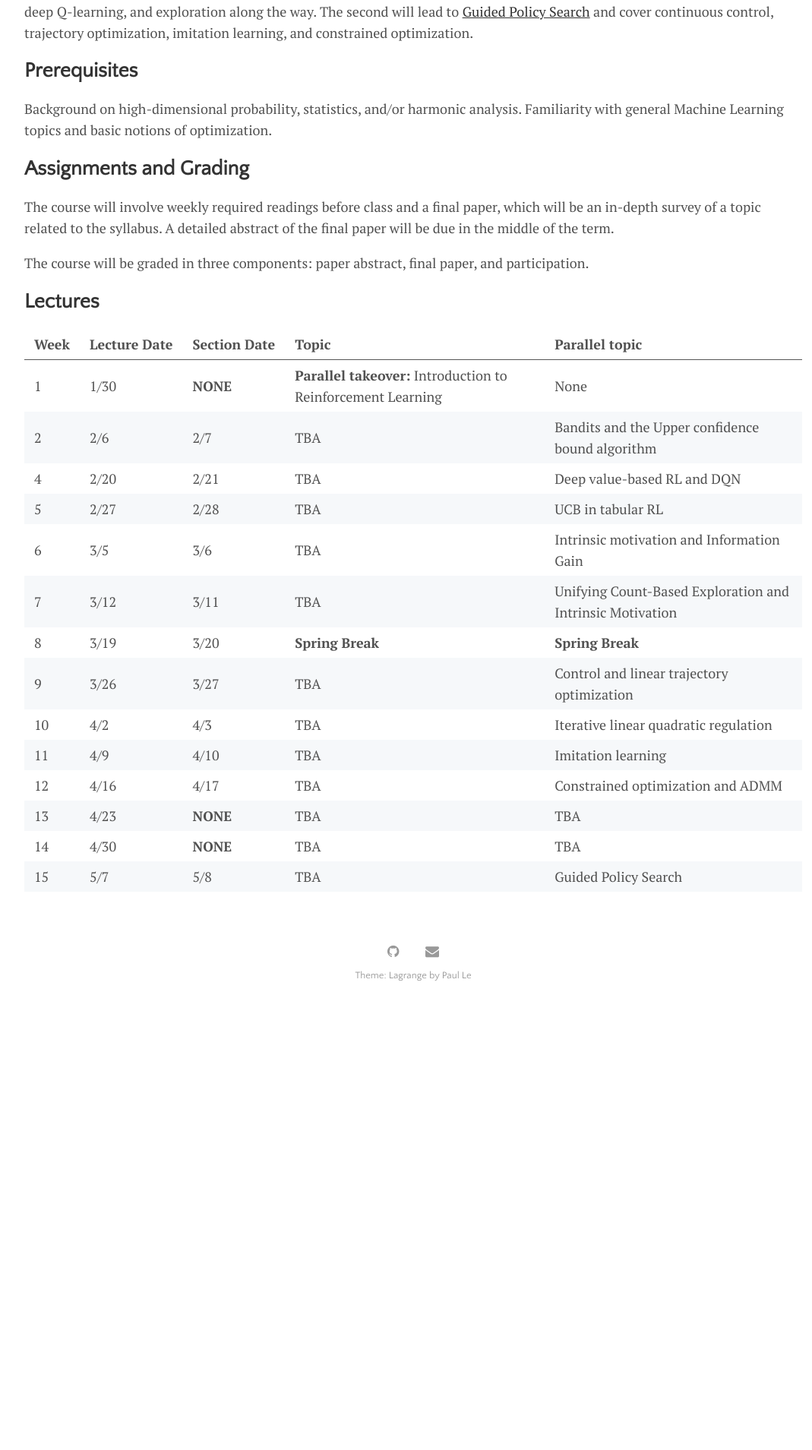
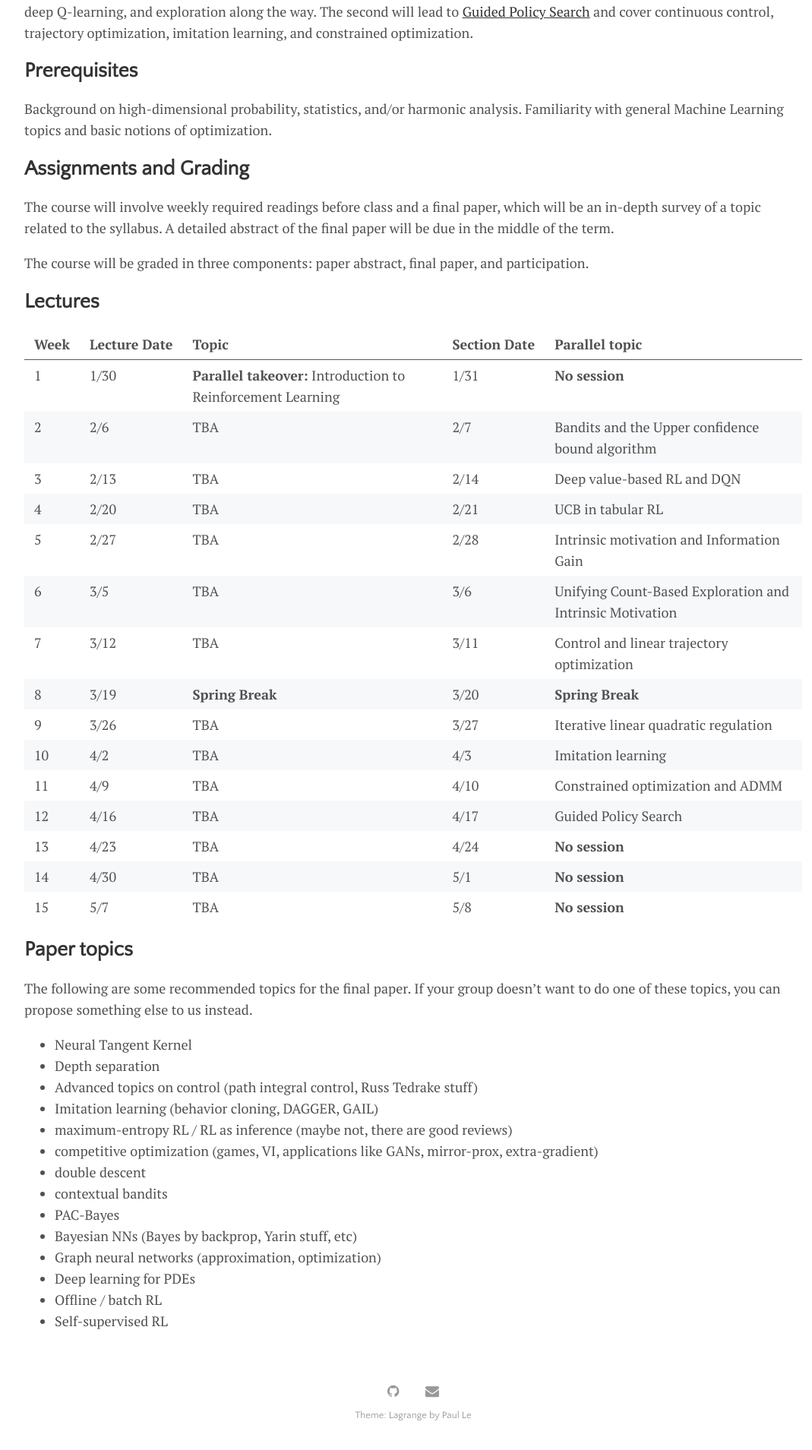
Before and after one commit to willwhitney/mathsdl-spring20, a Jekyll site: the page built from index.md, in a window 1280 px wide. Shown: the part 960-2869 px from the top of the page at 76% size, without its empty margins (96-1165 px from the left). Built offline with Jekyll 4.4.1, drawn with Linux system fonts in a browser that asks for light colours; nearby versions of some CDN libraries; before the commit the page ends 2290 px from its top, so only the background shows below that.

Commit message:
add suggested paper topics

```diff
--- a/assets/css/main.css
+++ b/assets/css/main.css
@@ -354,12 +354,12 @@ pre {
 
 
 td {
-  /* vertical-align: top; */
+  vertical-align: top;
   /* padding-right: 20px; */
 }
 
 th {
-  /* vertical-align: top; */
+  vertical-align: top;
   /* padding-right: 20px; */
   white-space: nowrap;
   text-align: left;
--- a/index.md
+++ b/index.md
@@ -12,7 +12,7 @@ Topics course Mathematics of Deep Learning, NYU, Spring 2020. CSCI-GA 3033.
 
 * (**optional**) Parallel Curriculum sessions: Fridays 11am-12:15pm in CIWW 102.
 
-* Piazza: [sign up here](piazza.com/nyu/spring2020/csciga3033)
+* Piazza: [sign up here](http://piazza.com/nyu/spring2020/csciga3033)
 
 
 ## Instructors
@@ -65,21 +65,40 @@ The course will be graded in three components: paper abstract, final paper, and
 
 ## Lectures
 
+| Week        | Lecture Date |  Topic       |  Section Date       | Parallel topic                     |
+| ---------------|----------------| ------------|---------------------------|
+| 1 | 1/30 | **Parallel takeover:** Introduction to Reinforcement Learning | 1/31 | **No session**  |
+| 2 | 2/6  | TBA  | 2/7  |  Bandits and the Upper confidence bound algorithm  |
+| 3 | 2/13  | TBA  | 2/14  |  Deep value-based RL and DQN  |
+| 4 | 2/20  | TBA | 2/21  |  UCB in tabular RL  |
+| 5 | 2/27  | TBA | 2/28  |  Intrinsic motivation and Information Gain  |
+| 6 | 3/5  | TBA | 3/6  |  Unifying Count-Based Exploration and Intrinsic Motivation  |
+| 7 | 3/12  | TBA | 3/11  |  Control and linear trajectory optimization  |
+| 8 | 3/19  | **Spring  Break**  | 3/20  |  **Spring Break**  |
+| 9 | 3/26  | TBA | 3/27  |  Iterative linear quadratic regulation  |
+| 10 | 4/2  | TBA | 4/3  |  Imitation learning  |
+| 11 | 4/9  | TBA | 4/10  |  Constrained optimization and ADMM  |
+| 12 | 4/16  | TBA | 4/17  |  Guided Policy Search  |
+| 13 | 4/23  | TBA | 4/24  |  **No session**  |
+| 14 | 4/30  | TBA | 5/1  |  **No session**  |
+| 15 | 5/7  | TBA | 5/8  |  **No session**  |
 
 
-| Week        | Lecture Date | Section Date          | Topic       |  Parallel topic                     |
-| ---------------|----------------| ------------|---------------------------|
-| 1 | 1/30 | **NONE** | **Parallel takeover:** Introduction to Reinforcement Learning |  None  |
-| 2 | 2/6  | 2/7  | TBA  |  Bandits and the Upper confidence bound algorithm  |
-| 4 | 2/20  | 2/21  | TBA |  Deep value-based RL and DQN  |
-| 5 | 2/27  | 2/28  | TBA |  UCB in tabular RL  |
-| 6 | 3/5  | 3/6  | TBA |  Intrinsic motivation and Information Gain  |
-| 7 | 3/12  | 3/11  | TBA |  Unifying Count-Based Exploration and Intrinsic Motivation  |
-| 8 | 3/19  | 3/20  | **Spring Break**  |  **Spring Break**  |
-| 9 | 3/26  | 3/27  | TBA |  Control and linear trajectory optimization  |
-| 10 | 4/2  | 4/3  | TBA |  Iterative linear quadratic regulation  |
-| 11 | 4/9  | 4/10  | TBA |  Imitation learning  |
-| 12 | 4/16  | 4/17  | TBA |  Constrained optimization and ADMM  |
-| 13 | 4/23  | **NONE**  | TBA |  TBA  |
-| 14 | 4/30  | **NONE**  | TBA |  TBA  |
-| 15 | 5/7  | 5/8  | TBA |  Guided Policy Search  |
+## Paper topics
+
+The following are some recommended topics for the final paper. If your group doesn't want to do one of these topics, you can propose something else to us instead.
+
+- Neural Tangent Kernel
+- Depth separation
+- Advanced topics on control (path integral control, Russ Tedrake stuff)
+- Imitation learning (behavior cloning, DAGGER, GAIL)
+- maximum-entropy RL / RL as inference (maybe not, there are good reviews)
+- competitive optimization (games, VI, applications like GANs, mirror-prox, extra-gradient)
+- double descent
+- contextual bandits
+- PAC-Bayes
+- Bayesian NNs (Bayes by backprop, Yarin stuff, etc)
+- Graph neural networks (approximation, optimization)
+- Deep learning for PDEs
+- Offline / batch RL
+- Self-supervised RL
```
